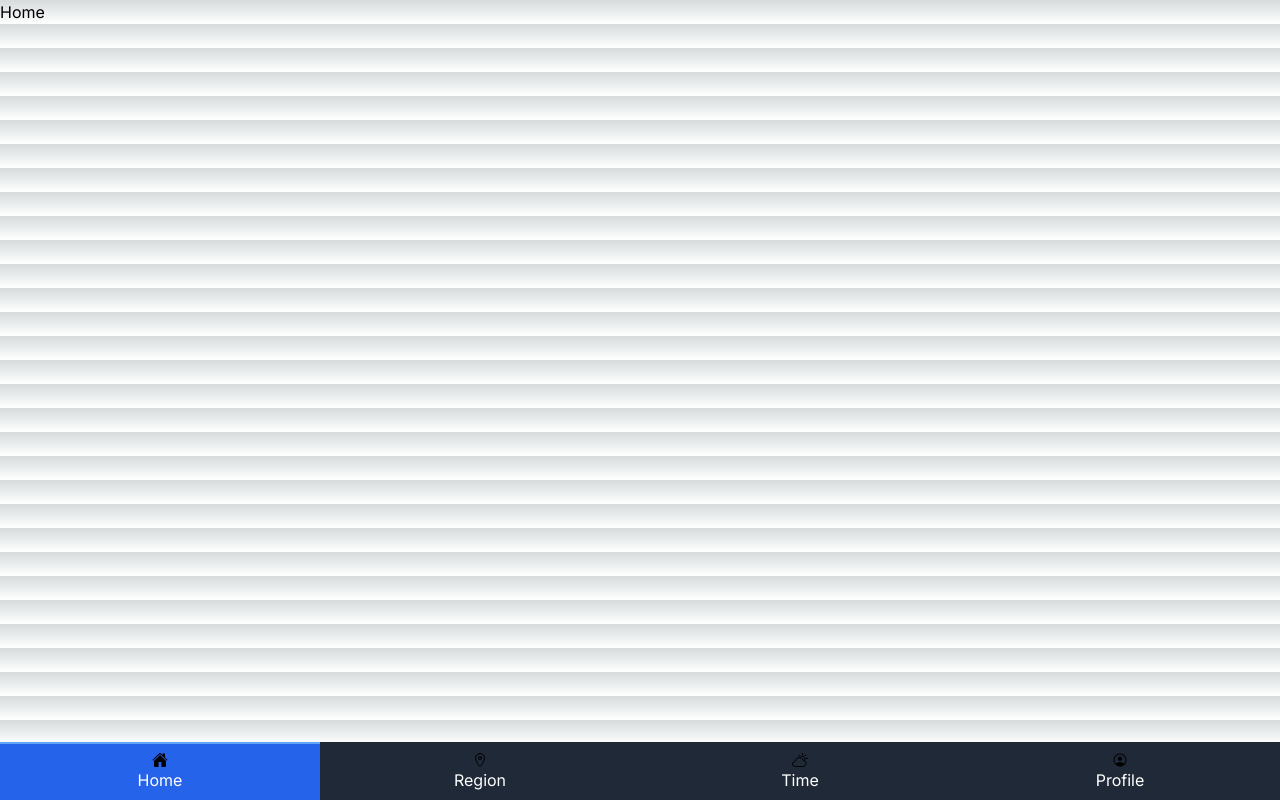
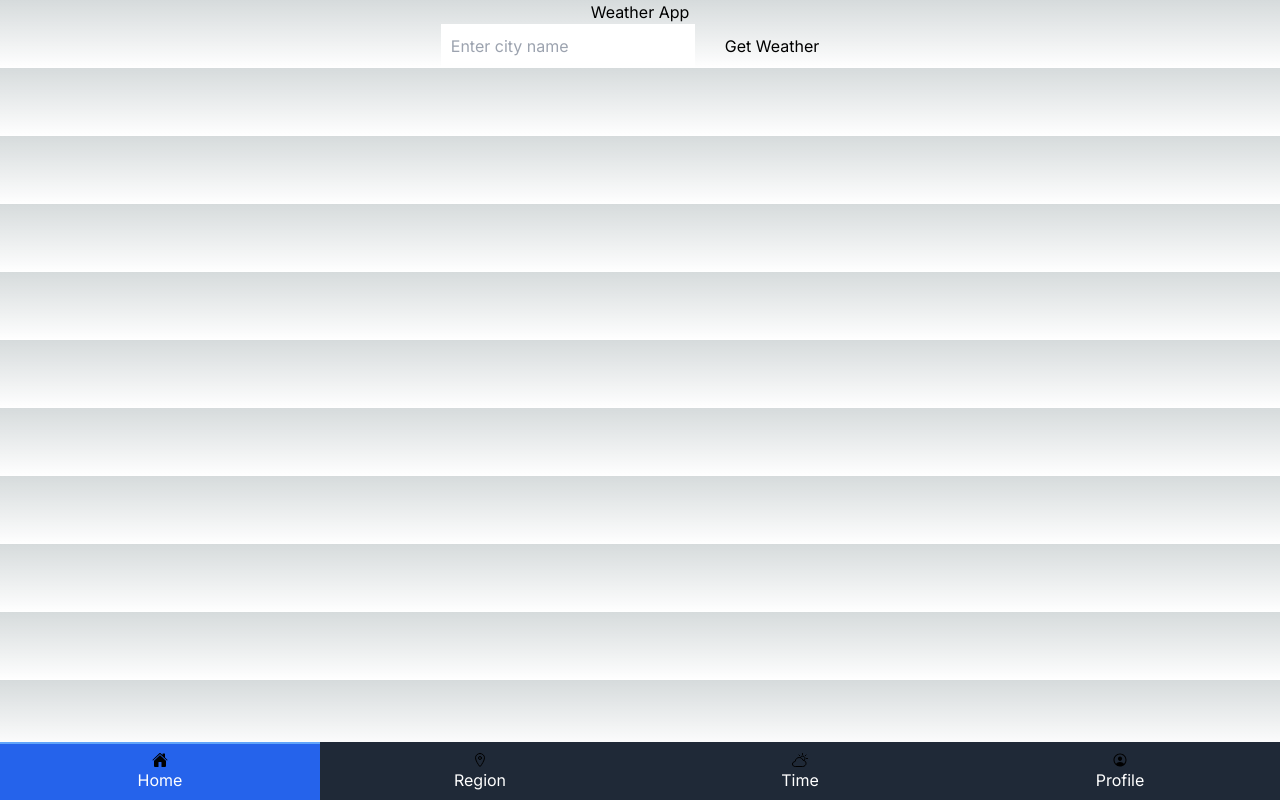
Before and after one commit to AbidAlWassie/weather-app, a Next.js app: page / in a window 1280 px wide. Built offline with nearby package versions, Linux system fonts and the light colour scheme.

Commit message:
fetching data and displaying from api

```diff
--- a/package.json
+++ b/package.json
@@ -9,6 +9,7 @@
     "lint": "next lint"
   },
   "dependencies": {
+    "axios": "^1.7.4",
     "next": "14.2.5",
     "react": "^18",
     "react-daisyui": "^5.0.3",
--- a/src/app/page.tsx
+++ b/src/app/page.tsx
@@ -1,9 +1,64 @@
+"use client";
+
+// pages/index.js
+import { useState } from 'react';
+import { fetchWeather } from '../utils/fetchWeather';
 
 export default function Home() {
+  const [city, setCity] = useState('');
+  const [weather, setWeather] = useState<any>(null);
+  const [loading, setLoading] = useState(false);
+  const [error, setError] = useState<string | null>(null);
+
+  const handleFetchWeather = async () => {
+    setLoading(true);
+    setError(null);
+
+    try {
+      const data = await fetchWeather(city);
+      setWeather(data);
+    } catch (error) {
+      setError('Unable to fetch weather data.');
+    }
+
+    setLoading(false);
+  };
+
+  const kelvinToCelsius = (kelvin: number) => (kelvin - 273.15).toFixed(2);
 
   return (
-    <main className="flex">
-      Home
-    </main>
+    <div style={{ textAlign: 'center' }}>
+      <h1>Weather App</h1>
+
+      <input
+        type="text"
+        placeholder="Enter city name"
+        value={city}
+        onChange={(e) => setCity(e.target.value)}
+        style={{ padding: '10px', fontSize: '16px' }}
+      />
+
+      <button
+        onClick={handleFetchWeather}
+        style={{ padding: '10px 20px', fontSize: '16px', marginLeft: '10px' }}
+      >
+        Get Weather
+      </button>
+
+      {loading && <p>Loading...</p>}
+      {error && <p>{error}</p>}
+
+      {weather && (
+        <div>
+          <h2>Weather in {weather.name}, {weather.sys.country}</h2>
+          <p>Temperature: {kelvinToCelsius(weather.main.temp)}°C</p>
+          <p>Feels Like: {kelvinToCelsius(weather.main.feels_like)}°C</p>
+          <p>Weather: {weather.weather[0].description}</p>
+          <p>Humidity: {weather.main.humidity}%</p>
+          <p>Wind Speed: {weather.wind.speed} m/s</p>
+          <p>Cloudiness: {weather.clouds.all}%</p>
+        </div>
+      )}
+    </div>
   );
 }
--- /dev/null
+++ b/src/utils/fetchWeather.ts
@@ -0,0 +1,30 @@
+// utils/fetchWeather.js
+import axios, { AxiosResponse } from 'axios';
+import { ReactNode } from "react";
+
+export interface WeatherData {
+  wind: any;
+  main: any;
+  weather: any;
+  name: ReactNode;
+  // Define the structure of the weather data object
+  // Add more properties as needed
+  temperature: number;
+  humidity: number;
+  // ...
+}
+
+export const fetchWeather = async (city: string): Promise<WeatherData> => {
+  const apiKey: string | undefined = process.env.NEXT_PUBLIC_WEATHER_API_KEY;
+  const url: string = `https://api.openweathermap.org/data/2.5/weather?q=${city}&units=metric&appid=${apiKey}`;
+
+  // https://api.openweathermap.org/data/2.5/weather?q=rangpur&appid=2c25f597cb5116feecb9222970b19230
+
+  try {
+    const response: AxiosResponse = await axios.get(url);
+    return response.data as WeatherData;
+  } catch (error) {
+    console.error("Error fetching weather data:", error);
+    throw new Error("Failed to fetch weather data");
+  }
+};
```
Also changed, not shown: 2 other files (tests, documents, lock files or other folders).
